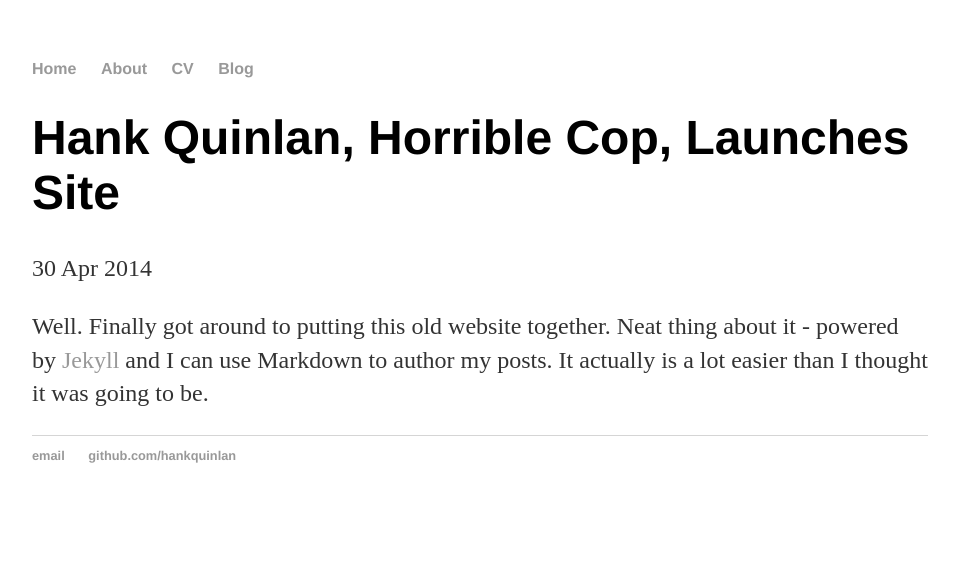
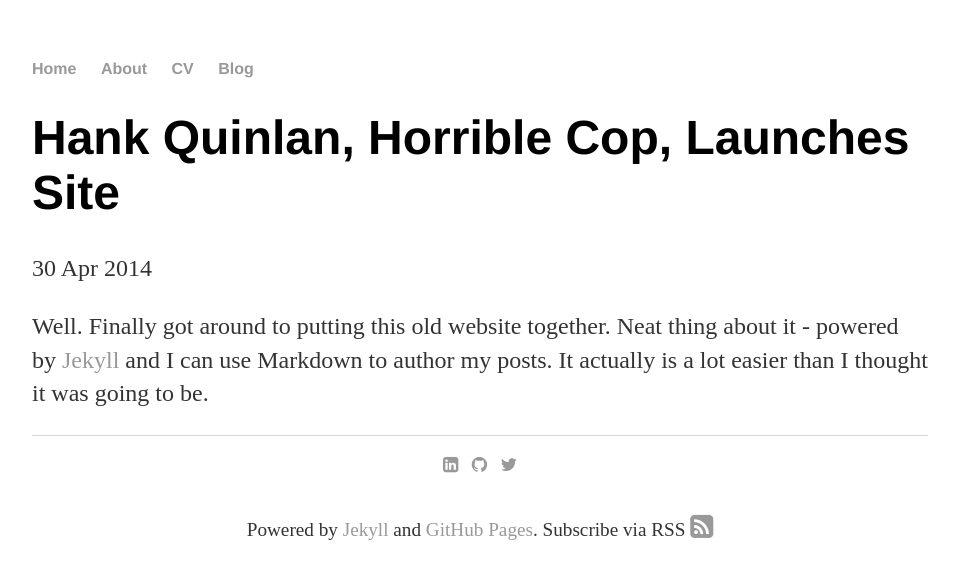
Before and after one commit to P-D-G/P-D-G.github.io, a Jekyll site: the page built from _posts/2017-12-25-First-Post.md, in a window 1280 px wide. Shown: the top 579 px of the page, without its empty margins (160-1119 px from the left). Built offline with Jekyll 4.4.1, drawn with Linux system fonts in a browser that asks for light colours; nearby versions of some CDN libraries.

Commit message:
Adding footer
Still needs styling + cleaning, but its functionnal
Need to delete the icon-* includes

```diff
--- a/_config.yml
+++ b/_config.yml
@@ -20,8 +20,9 @@ description: > # this means to ignore newlines until "baseurl:"
   I sometimes make things. This is their story.
 baseurl: "" # the subpath of your site, e.g. /blog
 url: "https://p-d-g.github.io" # the base hostname & protocol for your site
-# twitter_username: jekyllrb
-# github_username:  jekyll
+twitter_username: NotYetDr_PDG
+github_username: P-D-G
+linkedin_username: pgleonec
 
 author:
   name: 'Philip-Dylan Gleonec'
@@ -33,7 +34,7 @@ markdown: kramdown
 plugins:
   - jekyll-feed
 
-permalink: /blog/:year/:month/:day/:title
+permalink: /blog/:title
 
 # Exclude from processing.
 # The following items will not be processed, by default. Create a custom list
--- /dev/null
+++ b/_includes/footer.html
@@ -0,0 +1,30 @@
+<footer class="site-footer">
+
+    <div style="text-align: center; padding-top: 1.5em;">
+      <span style="font-size: 1.4em;">
+      {% if site.linkedin_username %}
+        <div style="padding-right: 0.5em; display: inline;">
+        {% include icon-linkedin.html username=site.linkedin_username %}
+        </div>
+      {% endif %}
+      {% if site.github_username %}
+        {% include icon-github.html username=site.github_username %}
+      {% endif %}
+      {% if site.twitter_username %}
+        <div style="padding-left: 0.5em; display: inline;">
+        {% include icon-twitter.html username=site.twitter_username %}
+        </div>
+      {% endif %}
+      </span>
+
+      <div style="padding-top: 1.5em;">
+      <span style="font-size: 1em;">
+        <p>
+          Powered by <a href="https://jekyllrb.com/">Jekyll</a> and <a href="https://pages.github.com/">GitHub Pages</a>.
+          Subscribe via RSS <a rel="license" href="/feed.xml" <i class="fa fa-rss-square" style="font-size: 1.4em;"></i></a>
+        </p>
+      </span>
+      </div>
+    </div>
+
+</footer>
--- /dev/null
+++ b/_includes/icon-github.html
@@ -0,0 +1 @@
+<a href="https://github.com/{{ include.username }}"><span class="icon icon--github"><i class="fa fa-github"></i></span><!-- <span class="username">{{ include.username }}</span> --></a>
--- /dev/null
+++ b/_includes/icon-linkedin.html
@@ -0,0 +1 @@
+<a href="https://fr.linkedin.com/in/{{ include.username }}"><span class="icon icon--twitter"><i class="fa fa-linkedin-square"></i></span><!-- <span class="username">Philip-Dylan Gleonec</span> --></a>
--- /dev/null
+++ b/_includes/icon-twitter.html
@@ -0,0 +1 @@
+<a href="https://twitter.com/{{ include.username }}"><span class="icon icon--twitter"><i class="fa fa-twitter"></i> </span><!-- <span class="username">{{ include.username }}</span> --></a>
--- a/_layouts/default.html
+++ b/_layouts/default.html
@@ -4,6 +4,7 @@
 			<title>{{ page.title }}</title>
 			<!-- link to main stylesheet -->
 			<link rel="stylesheet" type="text/css" href="/css/main.css">
+  <link rel="stylesheet" href="https://maxcdn.bootstrapcdn.com/font-awesome/4.5.0/css/font-awesome.min.css">
 		</head>
 		<body>
 			<nav>
@@ -19,11 +20,8 @@
 			{{ content }}
 
 			</div><!-- /.container -->
-			<footer>
-	    		<ul>
-	        		<li><a href="mailto:hankquinlanhub@gmail.com">email</a></li>
-	        		<li><a href="https://github.com/hankquinlan">github.com/hankquinlan</a></li>
-				</ul>
-			</footer>
+
+    	{% include footer.html %}
+
 		</body>
 	</html>
```
